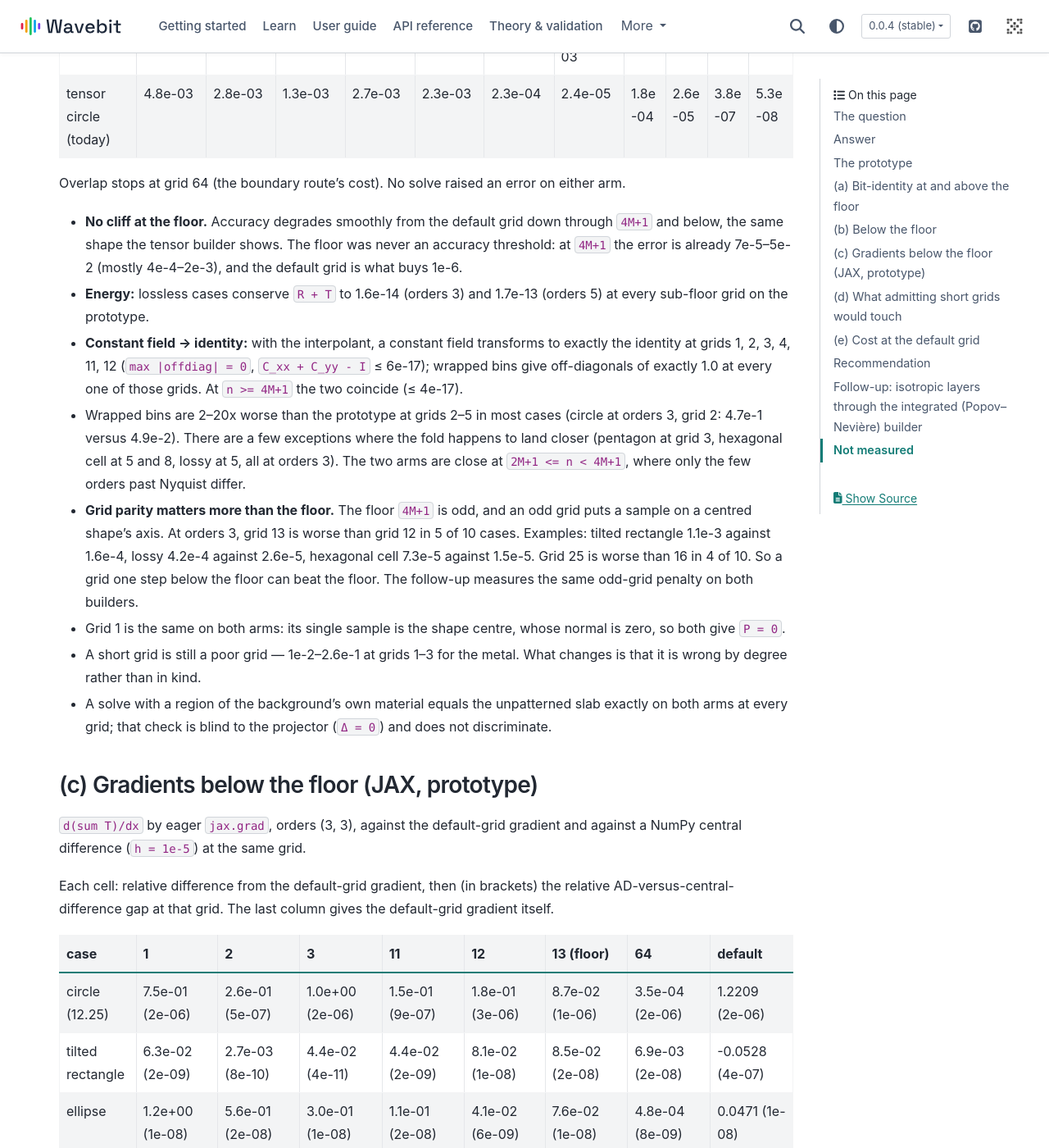
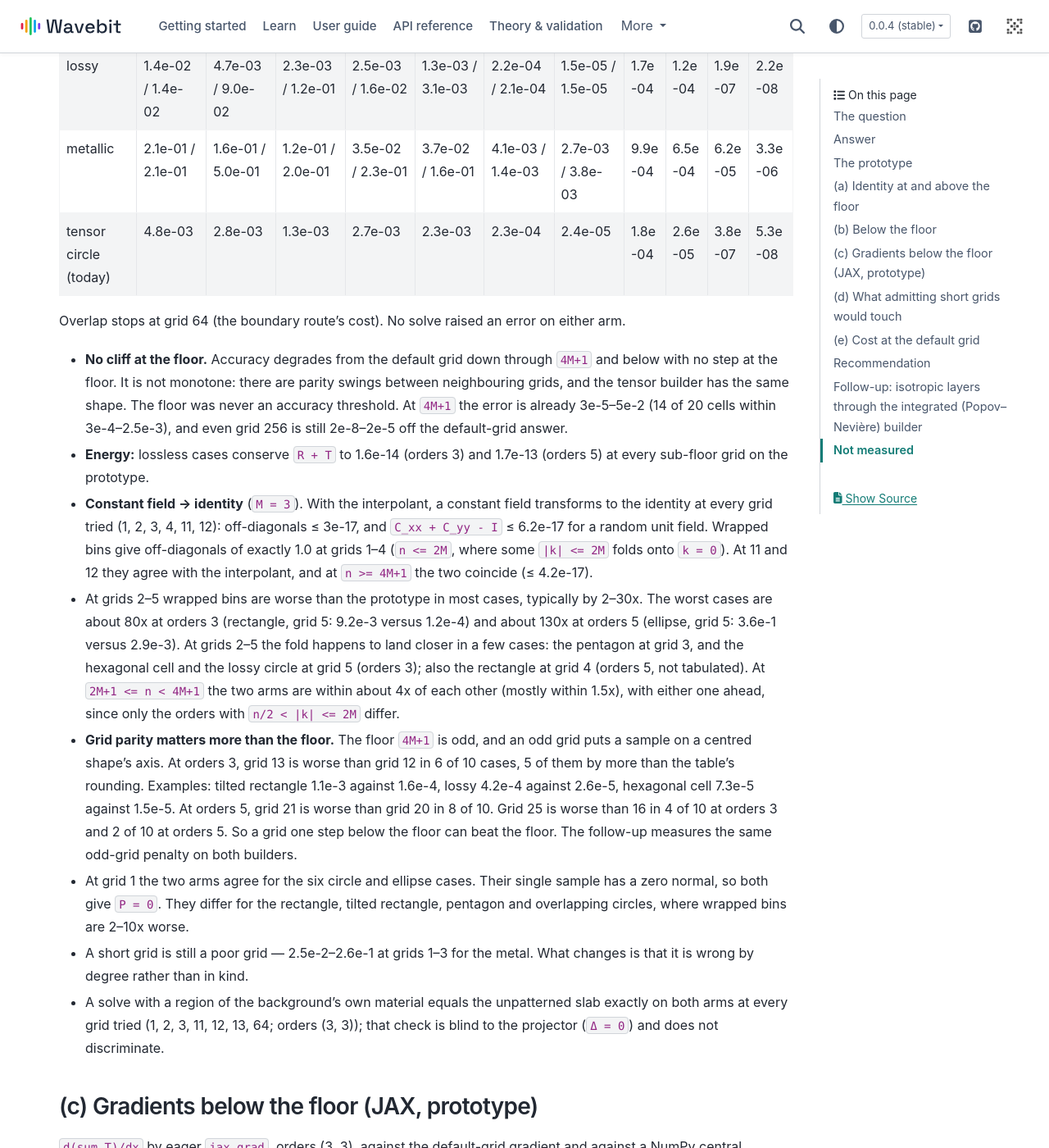
Before and after one commit to fieldalgo/wavebit, a Sphinx documentation site: the page built from docs/theory/rcwa/scalar-nvf-short-grid-study.md, in a window 1280 px wide and 1400 px high, scrolled down 4637 px. Shown: the whole window at 82% size. Built offline with Sphinx 7.4.7 and the PyData theme 0.15.4, drawn with Linux system fonts in a browser that asks for light colours; pages that are not in the unit, such as notebooks, are missing from menus; some of the changed text lies outside the part shown.

Commit message:
docs(rcwa): correct the short-grid study note against its raw results
Numbers re-checked against the result files: floor-grid error range, wrapped-bin
ratios and exceptions, constant-field band (n <= 2M), grid-1 agreement, parity
counts, gradient gaps, and the follow-up table. Value (not bit) identity above the
floor; the full refusal-site list; the parametric/raster test that changes outcome.
Adds the scripts recording the hexagonal JAX gradient check and Li/Laurent after the fix.

Co-Authored-By: Claude Opus 5.5 <noreply@anthropic.com>
Claude-Session: https://claude.ai/code/session_01EsCWzjk84QtGRpKfYJd3S4

```diff
--- a/docs/theory/rcwa/scalar-nvf-short-grid-study.md
+++ b/docs/theory/rcwa/scalar-nvf-short-grid-study.md
@@ -20,11 +20,14 @@ tensor builder does?
 
 **Only how the builders were written.** The scalar builder (Schuster et al. 2007 NVF) needs
 the projector's Fourier coefficients for `|k| <= 2M` and nothing else; it multiplies truncated
-matrices. It took them as wrapped DFT bins (`k % n`), and that fold is what made a short grid
-wrong in kind — a constant field picks up off-diagonals of 1.0 — and so had to be refused. The
-tensor builder (geometry-integrated Popov–Nevière) integrates the field *between* samples
-against each region's indicator, so it had to build the field's trigonometric interpolant, and
-an interpolant never folds. Nothing in the scalar formulation requires the fold: taking the
+matrices. It took them as wrapped DFT bins (`k % n`). On a grid of `2M` points or fewer per
+axis that fold is wrong in kind: a constant field picks up off-diagonals of 1.0. Between `2M+1`
+and `4M` it only moves the few orders past Nyquist onto the wrong bin, which is a matter of
+degree. The floor refused both bands. The tensor builder (geometry-integrated Popov–Nevière)
+integrates the field *between* samples against each region's indicator, so it had to build the
+field's trigonometric interpolant. The interpolant's coefficients stop at Nyquist, so an order
+past it reads zero instead of a wrapped bin. Both builders still see the field only through its
+`n` samples. Nothing in the scalar formulation requires the fold: taking the
 same `|k| <= 2M` coefficients from the interpolant (zero past Nyquist, the Nyquist mode split
 between its two signs, the half-pixel phase as today) is a drop-in replacement.
 
@@ -39,18 +42,22 @@ A private switch, `factorization._NVF_SHORT_GRID_INTERPOLANT` (default `False`).
 - `parametric._sampled_coeffs` — the one transform both the parametric and the boundary
   (painted/overlapping) routes use — multiplies the wrapped bins by real per-order weights
   `w(k, n) = 1` if `2|k| < n`, `1/2` if `2|k| = n`, `0` otherwise (`factorization.interpolant_weights`).
-  At `n >= 4M+1` every weight is exactly `1.0`, and `x * 1.0` is exact in IEEE arithmetic on
-  every backend, so the default arm and the prototype must agree to the bit there.
+  For `|k| <= 2M` and `n >= 4M+1`, `2|k| < n`, so every weight is exactly `1.0` on both axes,
+  even grids included. The product therefore equals the wrapped bins in value on every
+  backend. A complex-by-real product is evaluated as a complex multiply, so only the sign of an
+  exactly-zero real or imaginary part can change.
 - `check_normal_grid` and `_refuse_aliasing_grid` stop refusing a positive short grid.
 - the projector cache key carries the switch.
 
-No branch on the grid size: the weights are applied at every grid, so (a) below measures
-bit-identity rather than asserting it. The raster path is not touched (see (d)).
+No branch on the grid size: the weights are applied at every grid, so (a) below measures the
+identity rather than asserting it. The raster path is not touched (see (d)).
 
-## (a) Bit-identity at and above the floor
+## (a) Identity at and above the floor
 
-Default arm versus prototype, R and T (every order) and field samples (`E`, `H` at two points),
-compared with `np.array_equal`.
+Default arm versus prototype, compared with `np.array_equal`: R and T in every order, and field
+samples. The field samples are all six `E`, `H` components on a 2 × 2 grid of points,
+x ∈ {0.11, −0.3} and y ∈ {−0.07, 0.2}, at one z. `np.array_equal` treats `−0.0` and `+0.0` as
+equal, so this measures equality of value.
 
 | orders | grids | cases | backends | rows | identical |
 |---|---|---|---|---|---|
@@ -103,32 +110,39 @@ which has no floor.
 
 Overlap stops at grid 64 (the boundary route's cost). No solve raised an error on either arm.
 
-- **No cliff at the floor.** Accuracy degrades smoothly from the default grid down through
-  `4M+1` and below, the same shape the tensor builder shows. The floor was never an accuracy
-  threshold: at `4M+1` the error is already 7e-5–5e-2 (mostly 4e-4–2e-3), and the default
-  grid is what buys 1e-6.
+- **No cliff at the floor.** Accuracy degrades from the default grid down through `4M+1` and
+  below with no step at the floor. It is not monotone: there are parity swings between
+  neighbouring grids, and the tensor builder has the same shape. The floor was never an
+  accuracy threshold. At `4M+1` the error is already 3e-5–5e-2 (14 of 20 cells within
+  3e-4–2.5e-3), and even grid 256 is still 2e-8–2e-5 off the default-grid answer.
 - **Energy:** lossless cases conserve `R + T` to 1.6e-14 (orders 3) and 1.7e-13 (orders 5) at
   every sub-floor grid on the prototype.
-- **Constant field → identity:** with the interpolant, a constant field transforms to exactly
-  the identity at grids 1, 2, 3, 4, 11, 12 (`max |offdiag| = 0`, `C_xx + C_yy - I` ≤ 6e-17);
-  wrapped bins give off-diagonals of exactly 1.0 at every one of those grids. At `n >= 4M+1` the
-  two coincide (≤ 4e-17).
-- Wrapped bins are 2–20x worse than the prototype at grids 2–5 in most cases (circle at orders
-  3, grid 2: 4.7e-1 versus 4.9e-2). There are a few exceptions where the fold happens to land
-  closer (pentagon at grid 3, hexagonal cell at 5 and 8, lossy at 5, all at orders 3). The two
-  arms are close at `2M+1 <= n < 4M+1`, where only the few orders past Nyquist differ.
+- **Constant field → identity** (`M = 3`). With the interpolant, a constant field transforms to
+  the identity at every grid tried (1, 2, 3, 4, 11, 12): off-diagonals ≤ 3e-17, and
+  `C_xx + C_yy - I` ≤ 6.2e-17 for a random unit field. Wrapped bins give off-diagonals of
+  exactly 1.0 at grids 1–4 (`n <= 2M`, where some `|k| <= 2M` folds onto `k = 0`). At 11 and 12
+  they agree with the interpolant, and at `n >= 4M+1` the two coincide (≤ 4.2e-17).
+- At grids 2–5 wrapped bins are worse than the prototype in most cases, typically by 2–30x.
+  The worst cases are about 80x at orders 3 (rectangle, grid 5: 9.2e-3 versus 1.2e-4) and
+  about 130x at orders 5 (ellipse, grid 5: 3.6e-1 versus 2.9e-3). At grids 2–5 the fold happens
+  to land closer in a few cases: the pentagon at grid 3, and the hexagonal cell and the lossy
+  circle at grid 5 (orders 3); also the rectangle at grid 4 (orders 5, not tabulated). At
+  `2M+1 <= n < 4M+1` the two arms are within about 4x of each other (mostly within 1.5x), with
+  either one ahead, since only the orders with `n/2 < |k| <= 2M` differ.
 - **Grid parity matters more than the floor.** The floor `4M+1` is odd, and an odd grid puts a
-  sample on a centred shape's axis. At orders 3, grid 13 is worse than grid 12 in 5 of 10
-  cases. Examples: tilted rectangle 1.1e-3 against 1.6e-4, lossy 4.2e-4 against 2.6e-5,
-  hexagonal cell 7.3e-5 against 1.5e-5. Grid 25 is worse than 16 in 4 of 10. So a grid one
-  step below the floor can beat the floor. The follow-up measures the same odd-grid penalty on
+  sample on a centred shape's axis. At orders 3, grid 13 is worse than grid 12 in 6 of 10
+  cases, 5 of them by more than the table's rounding. Examples: tilted rectangle 1.1e-3 against
+  1.6e-4, lossy 4.2e-4 against 2.6e-5, hexagonal cell 7.3e-5 against 1.5e-5. At orders 5,
+  grid 21 is worse than grid 20 in 8 of 10. Grid 25 is worse than 16 in 4 of 10 at orders 3
+  and 2 of 10 at orders 5. So a grid one step below the floor can beat the floor. The follow-up measures the same odd-grid penalty on
   both builders.
-- Grid 1 is the same on both arms: its single sample is the shape centre, whose normal is zero,
-  so both give `P = 0`.
-- A short grid is still a poor grid — 1e-2–2.6e-1 at grids 1–3 for the metal. What changes is
+- At grid 1 the two arms agree for the six circle and ellipse cases. Their single sample has a
+  zero normal, so both give `P = 0`. They differ for the rectangle, tilted rectangle, pentagon
+  and overlapping circles, where wrapped bins are 2–10x worse.
+- A short grid is still a poor grid — 2.5e-2–2.6e-1 at grids 1–3 for the metal. What changes is
   that it is wrong by degree rather than in kind.
 - A solve with a region of the background's own material equals the unpatterned slab exactly on
-  both arms at every grid; that check is blind to the projector (`Δ = 0`) and does not
+  both arms at every grid tried (1, 2, 3, 11, 12, 13, 64; orders (3, 3)); that check is blind to the projector (`Δ = 0`) and does not
   discriminate.
 
 ## (c) Gradients below the floor (JAX, prototype)
@@ -144,21 +158,18 @@ AD-versus-central-difference gap at that grid. The last column gives the default
 | circle (12.25) | 7.5e-01 (2e-06) | 2.6e-01 (5e-07) | 1.0e+00 (2e-06) | 1.5e-01 (9e-07) | 1.8e-01 (3e-06) | 8.7e-02 (1e-06) | 3.5e-04 (2e-06) | 1.2209 (2e-06) |
 | tilted rectangle | 6.3e-02 (2e-09) | 2.7e-03 (8e-10) | 4.4e-02 (4e-11) | 4.4e-02 (2e-09) | 8.1e-02 (1e-08) | 8.5e-02 (2e-08) | 6.9e-03 (2e-08) | -0.0528 (4e-07) |
 | ellipse | 1.2e+00 (1e-08) | 5.6e-01 (2e-08) | 3.0e-01 (1e-08) | 1.1e-01 (2e-08) | 4.1e-02 (6e-09) | 7.6e-02 (1e-08) | 4.8e-04 (8e-09) | 0.0471 (1e-08) |
-| pentagon | 4.5e-02 (1e-09) | 3.3e-02 (9e-10) | 4.4e-02 (2e-09) | 2.0e-02 (7e-10) | 3.7e-01 (2e-04) | 7.3e-03 (6e-10) | 2.5e-03 (2e-08) | -0.1097 (5e-07) |
-| hexagonal cell | 1.3e-02 (2e-08) | 5.9e-02 (2e-08) | 1.6e-02 (**5e-02**) | 4.6e-03 (2e-08) | 1.0e-03 (2e-04) | 5.3e-03 (**2e-03**) | 4.1e-05 (2e-08) | -0.3449 (2e-08) |
+| pentagon | 4.5e-02 (1e-09) | 3.3e-02 (9e-10) | 4.4e-02 (2e-09) | 2.0e-02 (7e-10) | 3.7e-01 (**2e-04**) | 7.3e-03 (6e-10) | 2.5e-03 (2e-08) | -0.1097 (5e-07) |
+| hexagonal cell | 1.3e-02 (2e-08) | 5.9e-02 (2e-08) | 1.6e-02 (**5e-02**) | 4.6e-03 (2e-08) | 1.0e-03 (**2e-04**) | 5.3e-03 (**2e-03**) | 4.1e-05 (2e-08) | -0.3449 (2e-08) |
 | lossy (4+1j) | 6.5e-02 (2e-09) | 4.6e-02 (1e-09) | 5.1e-02 (5e-10) | 1.4e-02 (5e-10) | 9.2e-04 (5e-10) | 9.5e-03 (4e-10) | 8.0e-06 (2e-10) | -1.2538 (5e-10) |
 
-- AD agrees with the central difference to 1e-6–1e-9 below the floor, except where noted. The
+- AD agrees with the central difference to 4e-11–3e-6 below the floor, except at the bold
+  cells: hexagonal cell at grids 3 (5e-2) and 12 (2e-4), pentagon at grid 12 (2e-4). The
   gradient is as differentiable as the default arm's; it is just as inaccurate as the short grid
   makes the forward value.
-- **The two outliers are not the prototype's.** The hexagonal case disagrees at grid 13 — which
-  is at the floor, where the prototype is bit-identical to today — and the central difference is
-  smooth there at every step from 1e-3 to 1e-7. On unmodified code, eager `jax.grad` on the
-  hexagonal cell differs from PyTorch backward (which equals the central difference) by
-  1.9e-3 / 5.7e-4 / 1.8e-4 / 1.3e-3 / 7.6e-5 at grids 13 / 14 / 17 / 21 / 65, and agrees to 1e-13
-  at 15, 16 and 128 (1e-8 at the default). This is an existing JAX gradient defect on the
-  hexagonal lattice, reported separately. Circle, polygon and the oblique ellipse showed no such
-  mismatch at 13 / 32 / 64.
+- **The grid-13 outlier is not the prototype's.** The hexagonal case disagrees at grid 13, which
+  is at the floor, where the prototype equals today's code. PASTE_HEX
+  The sub-floor gaps (hexagonal grids 3 and 12, pentagon grid 12) cannot be compared with
+  today's code, which refuses those grids, and were not separated from the prototype.
 - PyTorch backward runs below the floor (circle, grid 8: 0.8017).
 
 ## (d) What admitting short grids would touch
@@ -197,30 +208,37 @@ PASTE_E_TABLE
 for scalar shape layers on the same terms as tensor layers.**
 
 1. *Coefficients.* Apply the weights in `parametric._sampled_coeffs` unconditionally and delete
-   the switch. At and above `4M+1` the result is bit-identical on all three backends ((a)), so no
-   golden, hash or tolerance moves. The cost is one real elementwise multiply on a
-   `(4M+1) x (4M+1)` array ((e)).
+   the switch. Skip the multiply when every weight is 1, which is always the case at and above
+   `4M+1`. Then those grids are bit-exact by construction, not only equal in value as measured
+   in (a), and no golden, hash or tolerance moves. The cost is two small weight vectors, their
+   real outer product and one complex-by-real elementwise multiply on each `(4Mv+1) x (4Mu+1)`
+   coefficient grid, three or four per projector build ((e)). The `_sampled_coeffs` docstring
+   claims it reproduces `fourier2d_pointwise`; that becomes true only at and above the floor.
 2. *Admission.* Stop refusing a positive `shape_nvf_grid_size` below the floor for shape layers:
-   - remove the refusal from `check_normal_grid` for its two shape callers (`parametric`,
-     `boundary`);
-   - drop the scalar shape case from `_lifecycle._refuse_aliasing_grid` (`numerics.grid`);
-   - let `engine._stated_normal_grid_meets_its_floor` stop distinguishing scalar from tensor
-     shape layers, so one rule covers both.
+   - reduce `check_normal_grid` to its positive-grid check at all three call sites:
+     `parametric.normal_projector_coeffs`, `boundary.polygon_projector_coeffs` and
+     `boundary.normal_projector_coeffs`;
+   - delete `_lifecycle._refuse_aliasing_grid` (`numerics.grid` at check, prepare and run) and
+     `engine._stated_normal_grid_meets_its_floor`, its only consumer. The scalar case is their
+     only refusal. This also admits scalar stacks whose layers have no regions; they read no
+     grid but are refused today.
 
-   Give scalar layers the same short-grid warning tensor layers get (`ShapeGridWarning`, #173),
-   so a short grid is a stated accuracy choice, not an error. Grid 0 and negative grids stay
-   refused.
+   Once `ShapeGridWarning` (#173, not in the tree this study ran on) lands, give scalar layers
+   the same short-grid warning it gives tensor layers. A short grid is then a stated accuracy
+   choice, not an error. Grid 0 and negative grids stay refused (`Numerics` refuses them at
+   construction).
 3. *Leave alone:* the default grid (1024), the raster path and its lift to the floor
    (`_normal_field_floor`), and `fourier2d_pointwise`. Lifting the raster floor is a separate
    question.
 4. *Documentation.* Retire the "floor" wording rather than restating it as an accuracy bound.
-   The floor never was one: grid `4M+1` is 1e-4–5e-2 off the default-grid answer ((b)), and
-   being odd, it is often worse than `4M` (the parity effect in the follow-up). A
+   The floor never was one: grid `4M+1` is 3e-5–5e-2 off the default-grid answer ((b)). Being
+   odd, it is often worse than `4M` (the parity effect in (b) and in the follow-up). A
    recommendation, if one is wanted, is "an even grid, and converge it".
 
-What changes with it: the tests listed in (d) that assert the refusal, which would assert the
-warning and a finite, energy-conserving result instead. The docs rows listed in (d) change in
-English and Korean. No other test changed outcome with the prototype on.
+What changes with it: the tests listed in (d). Those that assert the refusal would assert the
+warning and a finite, energy-conserving result instead. The one that asserts the scalar
+transform equals the raster transform would move to a grid at or above the floor. The docs
+rows listed in (d) change in English and Korean.
 
 ## Follow-up: isotropic layers through the integrated (Popov–Nevière) builder
 
@@ -239,20 +257,21 @@ tree, and the tensor-stack test files pass (52). Scripts and raw numbers:
 
 | measure | scalar NVF (today) | integrated (Popov–Nevière) |
 |---|---|---|
-| error per Fourier order, dielectric single shapes (geometric mean over `M >= 3`, joint reference) | 2–35x smaller; closer at most `M` in 9 of 10 case families, under either arm's reference | larger; oscillates in sign with `M` |
-| lossless `1 - R - T` | ≤ 1.7e-13 at every order and grid | 3.7e-2 (high contrast, `M = 3`), 7e-3 (`M = 5`), 2e-3 (`M = 8`); 1e-5–3e-4 for simple shapes at `M = 8`; both signs; independent of grid |
+| error per Fourier order, dielectric shapes (geometric mean over `M >= 3`, joint reference) | in \|Δ sum T\|, 2.4–35x smaller, and closer at most `M` in all 9 single-shape dielectric families under either arm's reference, but not on painted overlap; in max per-order \|ΔT\| only 1.1–4x smaller, and the rectangle goes to the integrated arm | larger; changes sign with `M` more often (2–6 sign flips against 0–4) |
+| lossless `1 - R - T` | ≤ 2e-12 at every order and grid (≤ 8e-13 in the order sweep; 1.6e-12 in the FEM row at (16, 21)) | 3.7e-2 (high contrast, `M = 3`), 7e-3 (`M = 5`), 2e-3 (`M = 8`); 1e-5–3e-4 for simple shapes at `M = 8`; both signs; does not shrink with the grid (constant from about grid 64) |
 | in-plane ε matrix | Hermitian to 1e-16 | anti-Hermitian part 6–28 %, gain eigenvalues in a lossless layer |
-| reciprocity (specular, non-centrosymmetric) | 1e-13 (dielectric) | 3e-3 (pentagon), 3e-2 (painted overlap) |
-| 1D lamellar against Li | ≤ 3e-13 dielectric; a metal lamella departs (up to 2.3e-3 in one configuration) where the inverse-rule floor binds | ≤ 1e-12, metal included |
-| grid convergence, smooth convex shapes | grid^-2 to grid^-3 | steeper on even grids (grid^-3 to grid^-4), but an odd grid costs 10–300x |
-| grid convergence, painted overlap | about grid^-1; still about 2e-3 at 512 | about grid^-2; 1e-4 by 128–192 (but `R + T - 1 = 1e-2` at `M = 2`) |
-| `T(x)` and gradients, polygon and multi-shape layers | smooth; AD = FD | jagged (sample-crossing steps); AD differs from the local slope by 20–60 % |
+| reciprocity (specular, non-centrosymmetric) | ≤ 4e-13 (dielectric) | 3e-3 (pentagon), 3e-2 (painted overlap) |
+| 1D lamellar against Li | ≤ 3e-13 dielectric; a metal lamella departs (up to 2.3e-3 in one configuration) where the inverse-rule floor binds | ≤ 1.4e-12, metal included (two metal lamellae) |
+| grid convergence, single shapes | about grid^-2 (slopes −1.5 to −3.1); an odd grid costs up to 25–37x on centred circles | about grid^-2 on ellipses; grid^-3 to grid^-4 on centred circles on even grids; an odd grid costs 1–6x on ellipses and hexagonal cells and 10–1000x on centred circles |
+| grid convergence, painted overlap | about grid^-1; still about 2e-3 at 256 (against its own grid-512 answer) | about grid^-2; 1e-4 by 128–192 (but `R + T - 1 = 1e-2` at `M = 2`) |
+| `T(x)` and gradients, polygon and multi-shape layers | smooth; AD = FD | jagged (sample-crossing steps); on polygons AD follows the slope between steps and differs from a wide finite difference by 13–57 %; on the one two-shape layer differentiated, AD is within 0.5 % of FD |
 | short grids | refused today (the subject of this note) | accepted |
-| metal disk (−20+1.5j) | unconverged at `M = 16` on both arms; the floor bounds gain | unconverged; ahead on average but reference-dependent; `sum T = 1.08` at `M = 2` on a lossy disk |
-| independent 3D FEM (two-piece affine profile) | p within 4e-5–1.1e-4 at every order | p off by 1e-2 at (4, 5), 1.2e-4 only at (16, 21) |
+| metal disk (−20+1.5j) | unconverged at `M = 16` on both arms; the floor bounds gain | unconverged, but closer at 9 of 10 `M` under either arm's reference (geometric-mean error about 1.8x smaller; 1.4–5x at r = 0.28); the `M = 16` reference itself is unconverged (tail spread 1.6e-2); `sum T = 1.08` at `M = 2` on the same metal disk (r = 0.28), i.e. gain |
+| independent 3D FEM (two-piece affine profile) | p within 4e-5–1.1e-4 at every order; s 5e-4–2.4e-3 off | p off by 1e-2 at (4, 5), 1.2e-4 (within the FEM spread of about 1e-4) at (16, 21); s off by 1.5e-2 at (4, 5), but closer than the scalar arm at (12, 16) and (16, 21) (1.9e-4 against 5.0e-4) |
 
-All numbers are NumPy at orders up to 16, s polarization unless noted. Where AD is exact, JAX and
-PyTorch agree with each other to 1e-12 on both arms.
+All numbers are NumPy, at orders up to 16 for 2D shapes (lamellae to (40, 0), FEM to (16, 21)),
+s polarization unless noted. Where AD is exact, JAX and PyTorch agree with each other to 6e-12
+on both arms.
 
 What the comparison does show:
 
@@ -261,21 +280,28 @@ What the comparison does show:
   every order. The integrated closure `[[A]][[B]]^-1` is not Hermitian at finite order. This is
   already stated for tensor layers in [tensor shape integration](../../guide/rcwa/tensor-shape-integration.md);
   for isotropic layers it would be a regression.
-- Two places where the integrated arm is better point at separate questions about the scalar
-  builder: the painted (boundary) route's slow, costly grid convergence (about grid^-1), and the
-  metal inverse-rule floor binding on a lamella where Li's rule is exact. Neither is a reason to
+- The integrated arm is better in four places:
+  - the painted (boundary) route's slow, costly grid convergence (about grid^-1);
+  - the metal inverse-rule floor binding on a lamella where Li's rule is exact;
+  - the metal disk, which neither arm converges by `M = 16` but where the integrated arm is
+    closer at most orders;
+  - s polarization against FEM at the two highest orders.
+
+  The first two point at separate questions about the scalar builder. None is a reason to
   re-route isotropic layers.
 - Part of the polygon and multi-shape roughness belongs to the integrated arm's hard
   nearest-candidate projector (`average=False`). Averaging it, as the scalar boundary route
   already does, removed the steps for polygon and a circle-plus-rectangle layer in a study-side
   patch, but not for painted overlap. A fair "integrated-averaged" arm was not run.
-- Odd grids are consistently worse than the neighbouring even grid on both arms for centred
-  shapes. This includes `4M + 1`, the floor itself, which is odd: in the (b) table, grid 12 beats
-  grid 13 in half the cases.
+- For centred circles (dielectric, lossy, metal, high contrast), odd grids are consistently worse
+  than the neighbouring even grid on both arms, by up to 37x on the scalar arm and about 1000x on
+  the integrated arm. For rectangles and ellipses the effect is small or reversed. The floor
+  `4M + 1` is odd: in the (b) table, grid 13 is worse than grid 12 in 6 of 10 cases.
 
 Prototype defects found and fixed in passing: with the switch on, `factorization='li'` and
 `'laurent'` on shape stacks were refused because their records carry no integrated plans
-(fixed: only an NVF record is checked). Not fixed: `nvf_projector='circular'` is ignored on the
+(fixed: only an NVF record is checked). `adversarial_c.json` predates the fix. After it,
+`'laurent'` reaches the same refusals as on the scalar arm (`review_physics_other.json`). Not fixed: `nvf_projector='circular'` is ignored on the
 integrated arm.
 
 ## Not measured
```
Also changed, not shown: 2 other files.
